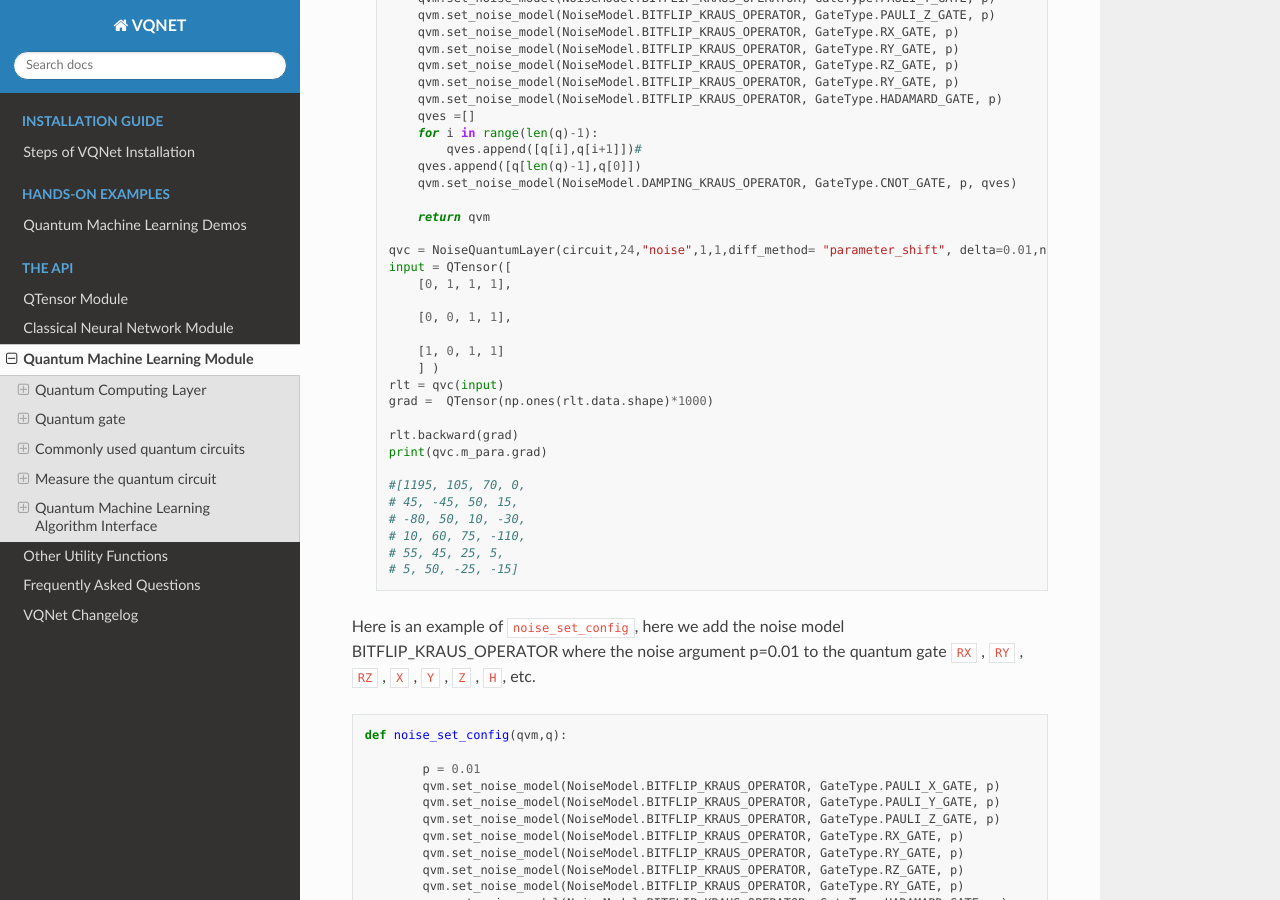
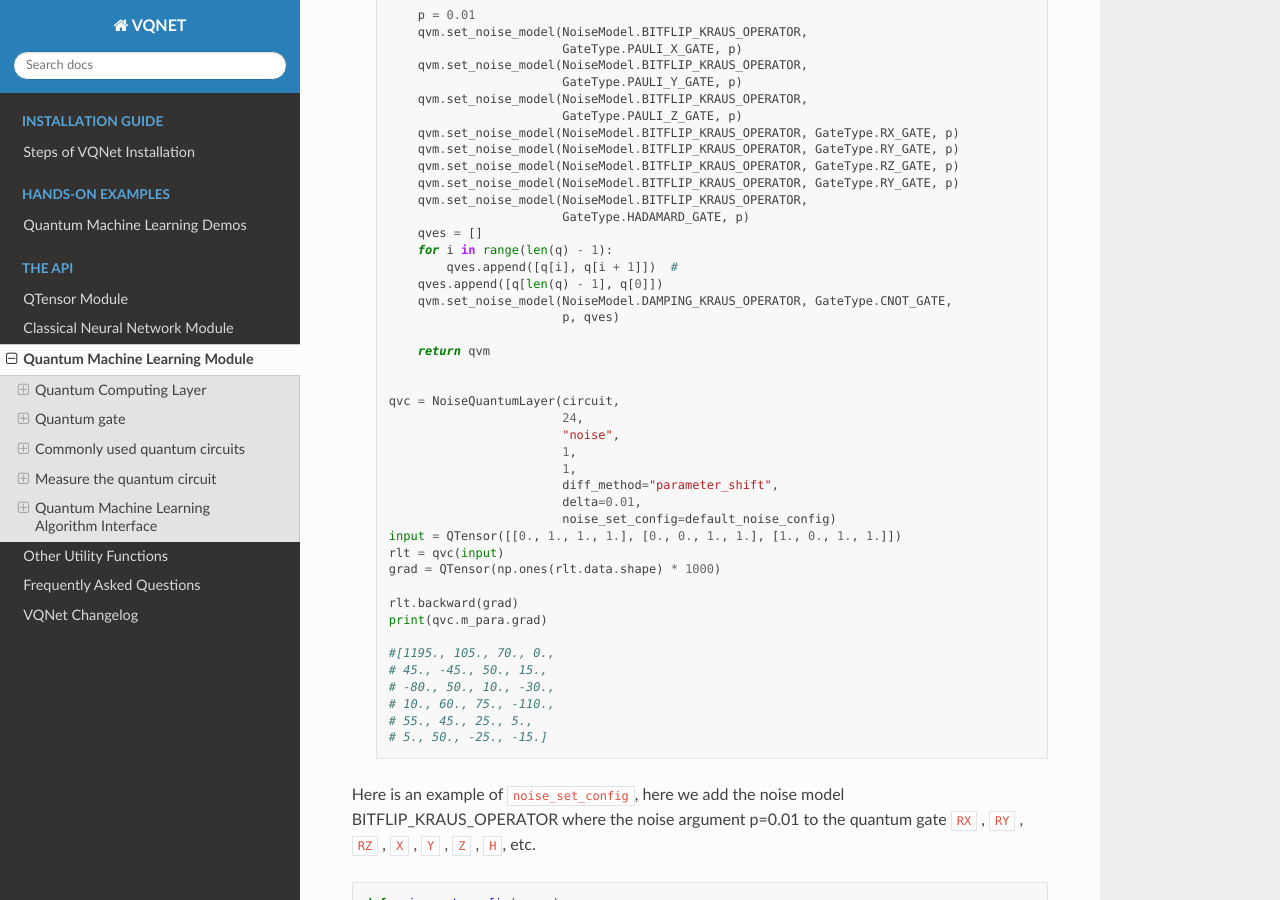
Before and after one commit to OriginQ/VQNET2.0-tutorial-en, a Sphinx documentation site: the page built from source/rst/qnn.rst, in a window 1280 px wide and 900 px high, scrolled down 9052 px. Built offline with Sphinx 7.4.7 and the Read the Docs theme 2.0.0, drawn with Linux system fonts in a browser that asks for light colours; some of the changed text lies outside the part shown.

Commit message:
[fix] fix en-doc bug of some code.

```diff
--- a/source/rst/qnn.rst
+++ b/source/rst/qnn.rst
@@ -68,6 +68,7 @@ It is theoretically possible to calculate the gradient of parameters about Hamil
             `m_machine`: simulator created by QuantumLayer
 
         Use the ``m_para`` attribute of QuantumLayer to get the training parameters of the variable quantum circuit. The parameter is a ``QTensor`` class, which can be converted into a numpy array using the ``to_numpy()`` interface.
+
     Example::
 
         import pyqpanda as pq
@@ -270,6 +271,7 @@ If you are more familiar with pyQPanda syntax, please using QuantumLayerMultiPro
         from pyvqnet.qnn.quantumlayer import QuantumLayerMultiProcess
         import numpy as np
         from pyvqnet.tensor import QTensor
+
         def pqctest (input,param,nqubits,ncubits):
             machine = pq.CPUQVM()
             machine.init_qvm()
@@ -320,7 +321,6 @@ If you are more familiar with pyQPanda syntax, please using QuantumLayerMultiPro
         # [0.2500000, 0.2500000, 0.2500000, 0.2500000],
         # [0.2500000, 0.2500000, 0.2500000, 0.2500000]
         # ]
-
 
 NoiseQuantumLayer
 ^^^^^^^^^^^^^^^^^^^
@@ -375,7 +375,9 @@ We can use ``NoiseQuantumLayer`` to define an automatic microclassification of q
         import numpy as np
         from pyqpanda import *
         from pyvqnet.tensor import QTensor
-        def circuit(weights,param,qubits,cbits,machine):
+
+
+        def circuit(weights, param, qubits, cbits, machine):
 
             circuit = pq.QCircuit()
 
@@ -396,45 +398,53 @@ We can use ``NoiseQuantumLayer`` to define an automatic microclassification of q
             expectation = np.sum(states * probabilities)
             return expectation
 
-        def default_noise_config(qvm,q):
+
+        def default_noise_config(qvm, q):
 
             p = 0.01
-            qvm.set_noise_model(NoiseModel.BITFLIP_KRAUS_OPERATOR, GateType.PAULI_X_GATE, p)
-            qvm.set_noise_model(NoiseModel.BITFLIP_KRAUS_OPERATOR, GateType.PAULI_Y_GATE, p)
-            qvm.set_noise_model(NoiseModel.BITFLIP_KRAUS_OPERATOR, GateType.PAULI_Z_GATE, p)
+            qvm.set_noise_model(NoiseModel.BITFLIP_KRAUS_OPERATOR,
+                                GateType.PAULI_X_GATE, p)
+            qvm.set_noise_model(NoiseModel.BITFLIP_KRAUS_OPERATOR,
+                                GateType.PAULI_Y_GATE, p)
+            qvm.set_noise_model(NoiseModel.BITFLIP_KRAUS_OPERATOR,
+                                GateType.PAULI_Z_GATE, p)
             qvm.set_noise_model(NoiseModel.BITFLIP_KRAUS_OPERATOR, GateType.RX_GATE, p)
             qvm.set_noise_model(NoiseModel.BITFLIP_KRAUS_OPERATOR, GateType.RY_GATE, p)
             qvm.set_noise_model(NoiseModel.BITFLIP_KRAUS_OPERATOR, GateType.RZ_GATE, p)
             qvm.set_noise_model(NoiseModel.BITFLIP_KRAUS_OPERATOR, GateType.RY_GATE, p)
-            qvm.set_noise_model(NoiseModel.BITFLIP_KRAUS_OPERATOR, GateType.HADAMARD_GATE, p)
-            qves =[]
-            for i in range(len(q)-1):
-                qves.append([q[i],q[i+1]])#
-            qves.append([q[len(q)-1],q[0]])
-            qvm.set_noise_model(NoiseModel.DAMPING_KRAUS_OPERATOR, GateType.CNOT_GATE, p, qves)
+            qvm.set_noise_model(NoiseModel.BITFLIP_KRAUS_OPERATOR,
+                                GateType.HADAMARD_GATE, p)
+            qves = []
+            for i in range(len(q) - 1):
+                qves.append([q[i], q[i + 1]])  #
+            qves.append([q[len(q) - 1], q[0]])
+            qvm.set_noise_model(NoiseModel.DAMPING_KRAUS_OPERATOR, GateType.CNOT_GATE,
+                                p, qves)
 
             return qvm
 
-        qvc = NoiseQuantumLayer(circuit,24,"noise",1,1,diff_method= "parameter_shift", delta=0.01,noise_set_config = default_noise_config)
-        input = QTensor([
-            [0, 1, 1, 1],
-
-            [0, 0, 1, 1],
-
-            [1, 0, 1, 1]
-            ] )
+
+        qvc = NoiseQuantumLayer(circuit,
+                                24,
+                                "noise",
+                                1,
+                                1,
+                                diff_method="parameter_shift",
+                                delta=0.01,
+                                noise_set_config=default_noise_config)
+        input = QTensor([[0., 1., 1., 1.], [0., 0., 1., 1.], [1., 0., 1., 1.]])
         rlt = qvc(input)
-        grad =  QTensor(np.ones(rlt.data.shape)*1000)
+        grad = QTensor(np.ones(rlt.data.shape) * 1000)
 
         rlt.backward(grad)
         print(qvc.m_para.grad)
 
-        #[1195, 105, 70, 0,
-        # 45, -45, 50, 15,
-        # -80, 50, 10, -30,
-        # 10, 60, 75, -110,
-        # 55, 45, 25, 5,
-        # 5, 50, -25, -15]
+        #[1195., 105., 70., 0.,
+        # 45., -45., 50., 15.,
+        # -80., 50., 10., -30.,
+        # 10., 60., 75., -110.,
+        # 55., 45., 25., 5.,
+        # 5., 50., -25., -15.]
 
 Here is an example of ``noise_set_config``, here we add the noise model BITFLIP_KRAUS_OPERATOR where the noise argument p=0.01 to the quantum gate ``RX`` , ``RY`` , ``RZ`` , ``X`` , ``Y`` , ``Z`` , ``H``, etc.
 
```
Also changed, not shown: other parts of source/rst/qnn.rst (+4 -4 lines), source/rst/QTensor.rst (+64 -39 lines), source/rst/nn.rst (+25 -22 lines).
